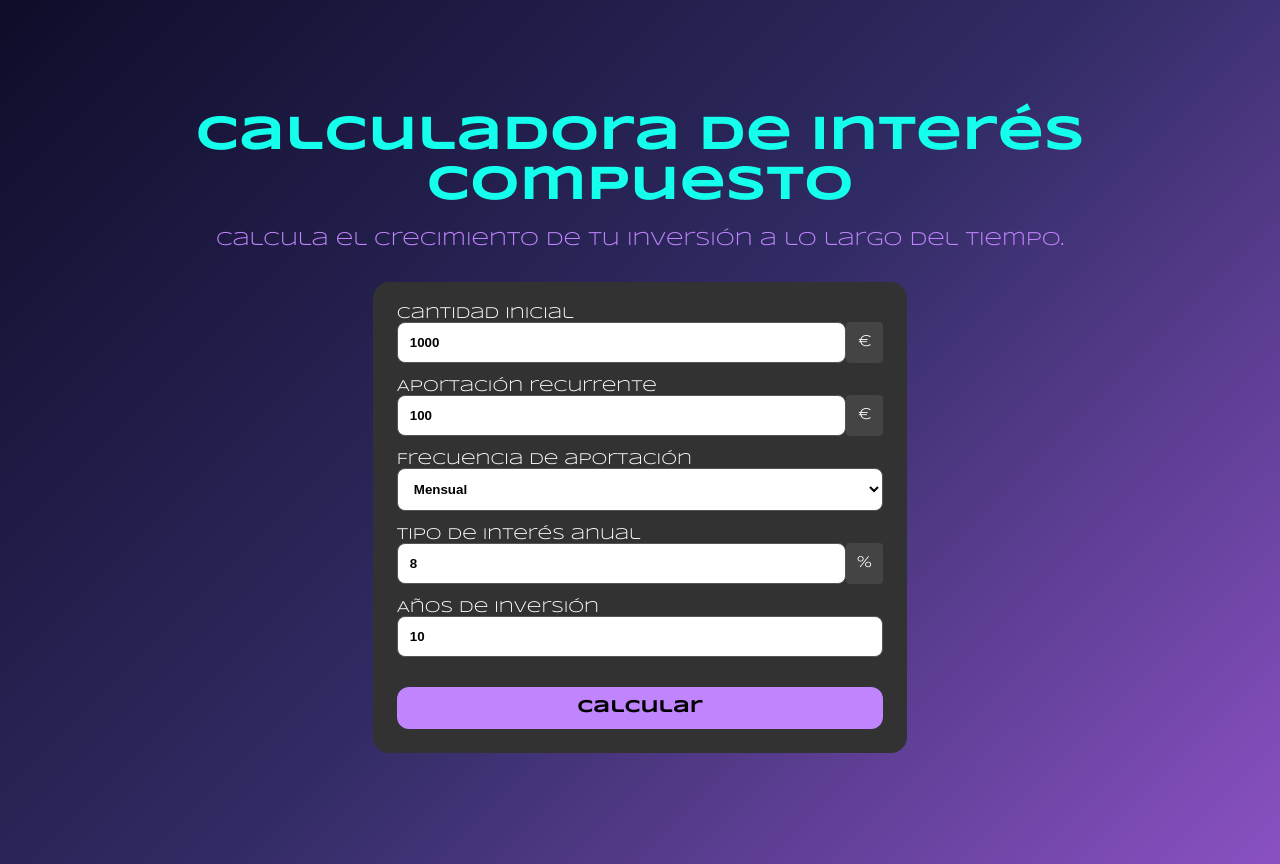
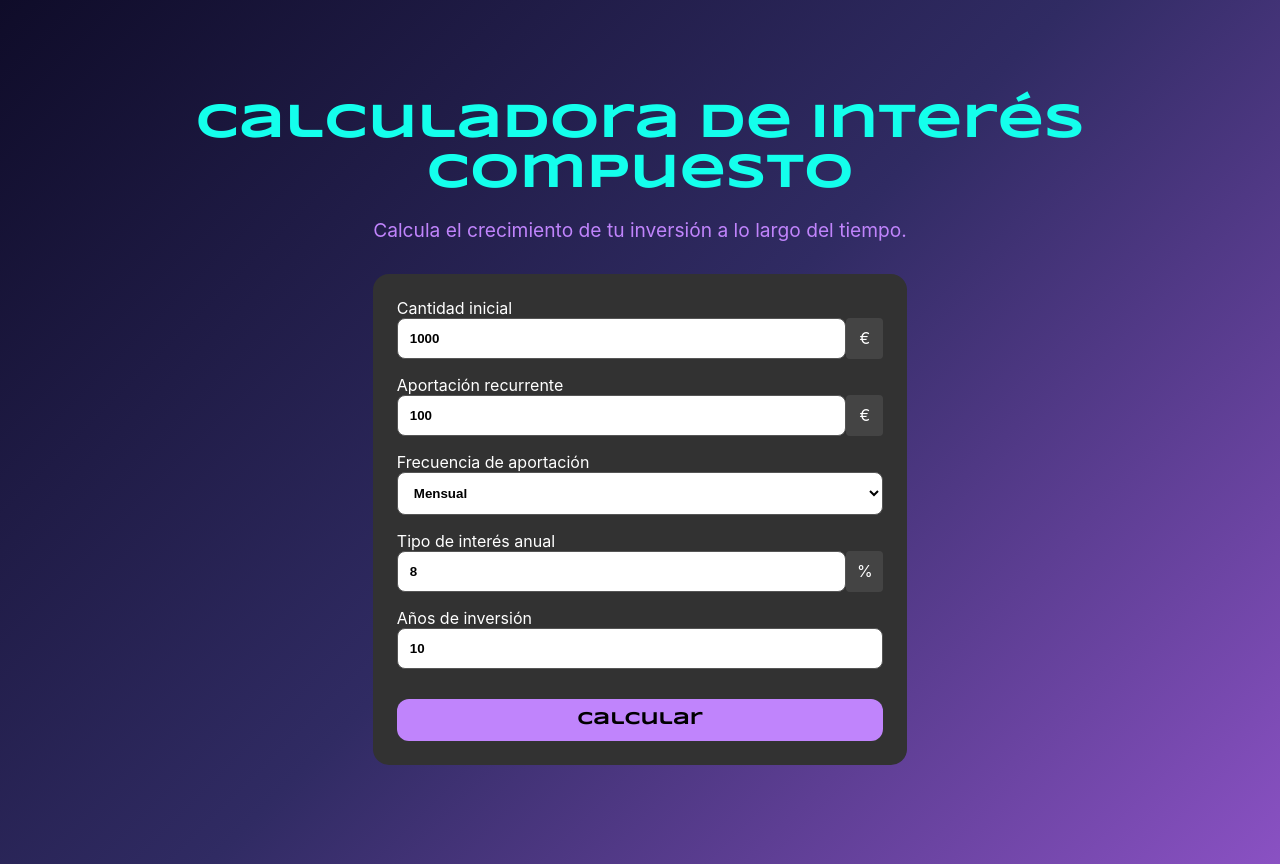
Before and after one commit to MarioCSan/CompounInterestCalc, a React (Create React App) app: page / in a window 1280 px wide. Built offline with nearby package versions, Linux system fonts and the light colour scheme.

Commit message:
minor changes in font body

```diff
--- a/src/index.css
+++ b/src/index.css
@@ -3,14 +3,14 @@
 body {
   margin: 0;
 
-  font-family: 'Syncopate', BlinkMacSystemFont, 'Segoe UI', 'Roboto', 'Oxygen',
+  font-family:  -apple-system, BlinkMacSystemFont, 'Segoe UI', 'Roboto', 'Oxygen',
     'Ubuntu', 'Cantarell', 'Fira Sans', 'Droid Sans', 'Helvetica Neue',
     sans-serif;
   -webkit-font-smoothing: antialiased;
   -moz-osx-font-smoothing: grayscale;
 }
 h1{
-  font-family: 'Syncopate', sans-serif;
+  font-family: 'Syncopate';
   font-size: 24px;
   margin-bottom: 20px;
   font-weight: bold;
```
